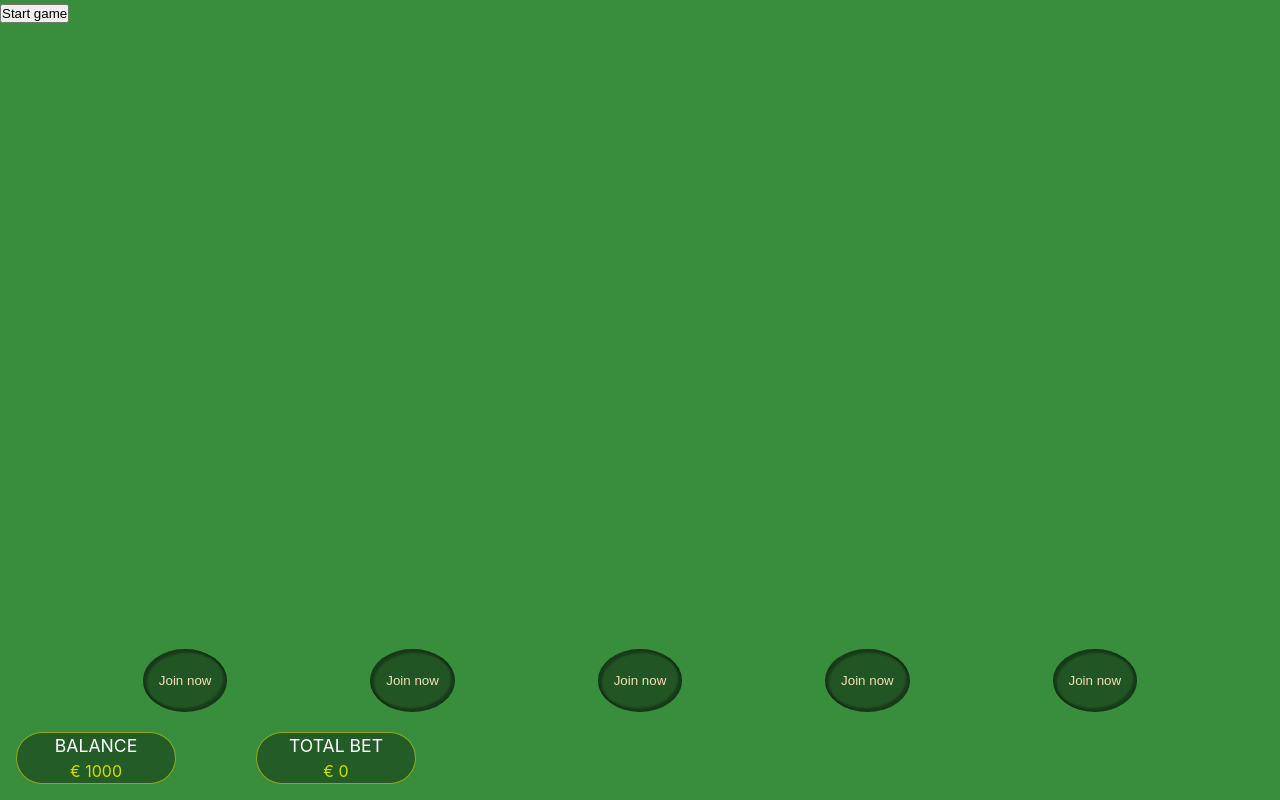
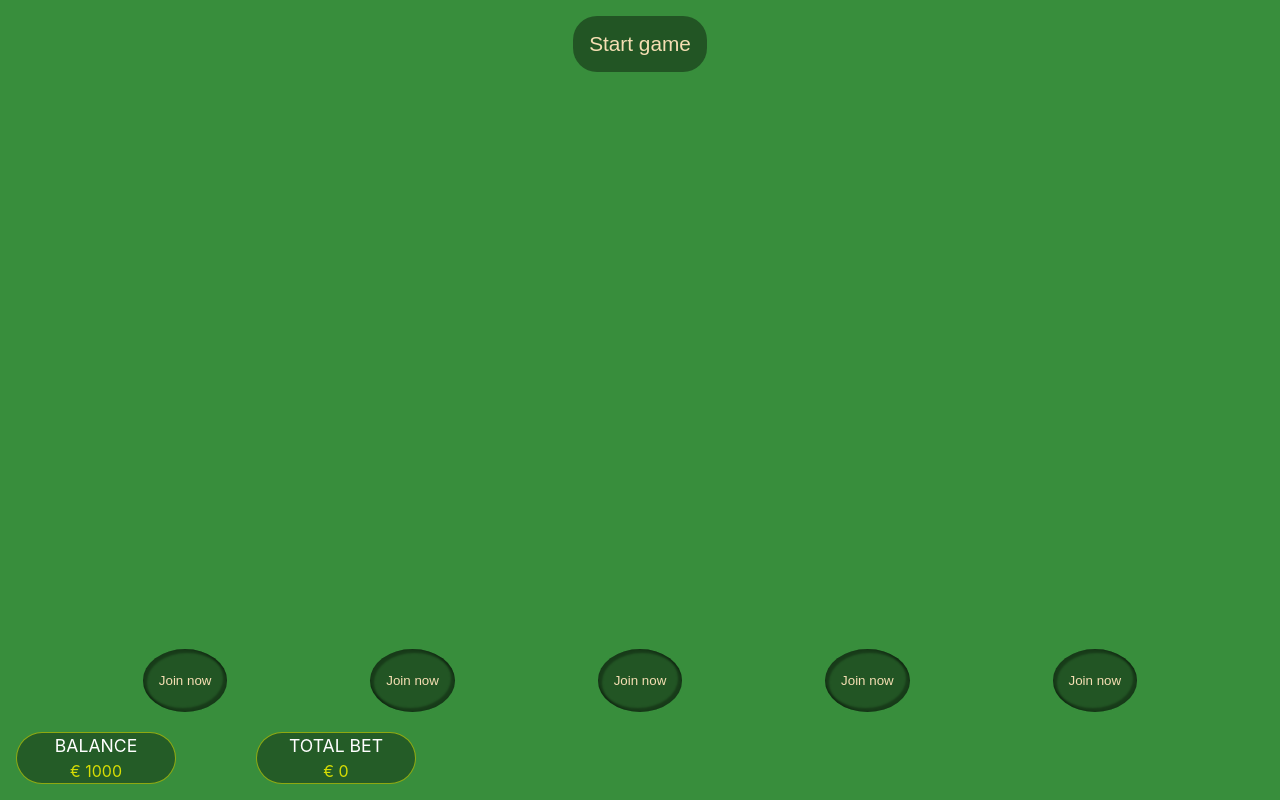
Before and after one commit to bartoszmrosek/Blackjack-Game, a React (Vite) app: page / in a window 1280 px wide. Built offline with nearby package versions, Linux system fonts and the light colour scheme.

Commit message:
Displaying, styling and testing presenter section

```diff
--- a/src/components/GameRoom/DecisionOverlay/DecisionOverlay.module.css
+++ b/src/components/GameRoom/DecisionOverlay/DecisionOverlay.module.css
@@ -5,7 +5,7 @@
     width: 100vw;
     height: 100vh;
 
-    padding-top: 12.5%;
+    padding-top: 17.5%;
 
     display: flex;
     flex-direction: column;
--- a/src/components/GameRoom/GameRoom.tsx
+++ b/src/components/GameRoom/GameRoom.tsx
@@ -14,6 +14,7 @@ import { BetOverlay } from "./BetOverlay/BetOverlay";
 import { Player } from "../../types/Player";
 import { useGameLogic } from "../../hooks/useGameLogic/useGameLogic";
 import { DecisionOverlay } from "./DecisionOverlay/DecisionOverlay";
+import { PresenterSection } from "./PresenterSection/PresenterSection";
 
 const GameRoom: React.FC = () => {
     const [gameRoomState, dispatch] = useReducer(gameRoomReducer, initialRoomState);
@@ -48,7 +49,7 @@ const GameRoom: React.FC = () => {
         }
     }, [betsToUpdate, currentUser.balance, currentUser.id, removeUserFromGame]);
 
-    const [setCurrentPlayers, currentPlayers, currentlyAsking] = useGameLogic(stopGame, resetGame);
+    const [setCurrentPlayers, currentPlayers, currentlyAsking, presenterState] = useGameLogic(stopGame, resetGame);
 
     const addBetToUpdate = useCallback((player: Player) => {
         setBetsToUpdate(bets => [...bets, player]);
@@ -111,7 +112,7 @@ const GameRoom: React.FC = () => {
 
     return (
         <div className={styles.background}>
-            <button onClick={startGame} disabled={gameRoomState.isGameStarted}>Start game</button>
+            <PresenterSection presenter={presenterState} startGameCb={startGame} isGameStarted={gameRoomState.isGameStarted} />
             <div className={styles.userSeats}>
                 {gameRoomState.playersSeats.map((seat, index) => {
                     const user = seat !== "empty" ? seat : { name: "", id: "", bet: { currentBet: 0, previousBet: 0 }, seatNumber: index };
--- /dev/null
+++ b/src/components/GameRoom/PresenterSection/PresenterSection.module.css
@@ -0,0 +1,40 @@
+.presenterContainer{
+    padding: 1rem;
+
+    width: 100%;
+
+    display: flex;
+    flex-direction: row;
+    justify-content: center;
+    align-items: center;
+    gap: 1rem;
+
+    position: relative;
+}
+
+.presenterScore{
+    position: absolute;
+    top: 50%;
+
+    font-size: large;
+
+    border-radius: 0.5rem;
+    border: 2px solid #b69755;
+
+    background-color: rgba(35, 36, 27, 0.8);
+    color: #b69755;
+
+    padding: 0.2rem 0.3rem;
+}
+
+.startGameBtn{
+    padding: 1rem;
+
+    border-radius: 1.5rem;
+    border: 0;
+
+    font-size: 130%;
+
+    color: wheat;
+    background-color: rgba(0,0,0,0.4);
+}
--- /dev/null
+++ b/src/components/GameRoom/PresenterSection/PresenterSection.tsx
@@ -0,0 +1,35 @@
+import React from "react";
+import { PresenterState } from "../../../types/PresenterState";
+import { CardsSpriteLoader } from "../../CardsSpriteLoader/CardsSpriteLoader";
+import styles from "./PresenterSection.module.css";
+
+interface PresenterSectionProps {
+    presenter: PresenterState;
+    isGameStarted: boolean;
+    startGameCb: () => void;
+}
+
+const PresenterSection: React.FC<PresenterSectionProps> = ({ presenter, isGameStarted, startGameCb }) => {
+    return (
+        <section className={styles.presenterContainer}>
+            {!isGameStarted ? (
+                <button onClick={startGameCb} className={styles.startGameBtn}>Start game</button>
+            ) : (
+                <>
+                    {presenter.cards.map((card, index) =>
+                        // eslint-disable-next-line react/no-array-index-key
+                        <CardsSpriteLoader cardId={card} key={index} />,
+                    )}
+                    <div className={styles.presenterScore}>
+                        {presenter.score.filter((score, index) => {
+                            if (index === 0 || score < 21) { return true; }
+                            return false;
+                        }).join("/")}
+                    </div>
+                </>
+            )}
+        </section>
+    );
+};
+
+export { PresenterSection };
--- a/src/components/GameRoom/UserSeat/UserSeat.tsx
+++ b/src/components/GameRoom/UserSeat/UserSeat.tsx
@@ -96,6 +96,7 @@ const UserSeat: React.FC<UserSeatProps> = ({ isEmpty, user, actions, seatId, isG
                     ),
                     )}
                     <div className={styles.cardsInformations}>
+                        <span>{playerStatus.status}</span>
                         <span className={`${styles.cardsScore} ${isCurrentlyDeciding ? styles.scoreDeciding : null}`}>
                             {playerStatus.scorePermutations.filter((score, index) => {
                                 if (index === 0 || score < 21) { return true; }
--- a/src/hooks/useGameLogic/gamelogicReducer.ts
+++ b/src/hooks/useGameLogic/gamelogicReducer.ts
@@ -3,12 +3,13 @@ import { getCardValues } from "../../utils/getCardValues";
 import { getAllPermutations } from "../../utils/getAllPermutations";
 import { getRandomInt } from "../../utils/getRandomInt";
 import deck from "../../cardDeck.json";
+import { PresenterState } from "../../types/PresenterState";
 
 export interface RoundPlayer extends Player {
     cards: string[];
     cardsScore: number[];
     hasMadeFinalDecision: boolean;
-    currentStatus: "won" | "lost" | "playing" | "blackjack";
+    currentStatus: "won" | "lost" | "playing" | "blackjack" | "bust";
 }
 
 export interface CurrentlyAskingState {
@@ -41,16 +42,16 @@ export type GameActions = {
     type: GameActionKind.RESET_GAME | GameActionKind.SWITCH_GAME_STATE;
 };
 
-export interface GameRoomState {
+export interface TableState {
     isGameStarted: boolean;
     isShowingResults: boolean;
     gamePlayers: RoundPlayer[];
-    presenterState: { cards: string[]; score: number[]; };
+    presenterState: PresenterState;
     askingState: CurrentlyAskingState | null;
     cardsInPlay: string[];
 }
 
-export const initialGameState: GameRoomState = {
+export const initialGameState: TableState = {
     isGameStarted: false,
     isShowingResults: false,
     gamePlayers: [],
@@ -62,14 +63,16 @@ export const initialGameState: GameRoomState = {
 function checkCardRules(
     player: { status: RoundPlayer["currentStatus"]; score: number[]; }, presenterScore: number,
 ): RoundPlayer["currentStatus"] {
-    if (player.status === "lost" || player.score.every((possibleScore) => possibleScore > 21)) {
+    if (player.status === "bust") { return "bust"; }
+    if (player.status === "lost"
+        || player.score.every((possibleScore) => possibleScore > 21)) {
         return "lost";
     }
-    const doPlayerHasBlackcjack = player.score.some((possibleScore) => possibleScore === 21);
-    if (presenterScore === 21 && !doPlayerHasBlackcjack) {
+    const doPlayerHasBlackjack = player.score.some((possibleScore) => possibleScore === 21);
+    if (presenterScore === 21 && !doPlayerHasBlackjack) {
         return "lost";
     }
-    if (doPlayerHasBlackcjack) {
+    if (doPlayerHasBlackjack) {
         return "blackjack";
     }
     if (Math.min(...player.score) < presenterScore) {
@@ -84,7 +87,7 @@ function pickNewCardFromDeck(deckRef: string[]): string {
     return chosenCard;
 }
 
-export function gameLogicReducer(state: GameRoomState, action: GameActions): GameRoomState {
+export function gameLogicReducer(state: TableState, action: GameActions): TableState {
     switch (action.type) {
         case GameActionKind.SET_GAME_PLAYERS:
         {
@@ -123,7 +126,7 @@ export function gameLogicReducer(state: GameRoomState, action: GameActions): Gam
                     const mutableCardsInPlay = [...state.cardsInPlay];
                     const newCard = pickNewCardFromDeck(mutableCardsInPlay);
                     const allScorePermutations = getAllPermutations(decidingPlayer.cardsScore, getCardValues(newCard));
-                    const didLost = allScorePermutations.every((possibleScore) => possibleScore > 21);
+                    const didBust = allScorePermutations.every((possibleScore) => possibleScore > 21);
                     return {
                         ...state,
                         gamePlayers: [
@@ -132,8 +135,8 @@ export function gameLogicReducer(state: GameRoomState, action: GameActions): Gam
                                 ...decidingPlayer,
                                 cards: [...decidingPlayer.cards, newCard],
                                 cardsScore: allScorePermutations,
-                                currentStatus: didLost ? "lost" : "playing",
-                                hasMadeFinalDecision: didLost,
+                                currentStatus: didBust ? "bust" : "playing",
+                                hasMadeFinalDecision: didBust,
                             },
                             ...state.gamePlayers.slice(playerIndex + 1),
                         ],
@@ -145,7 +148,7 @@ export function gameLogicReducer(state: GameRoomState, action: GameActions): Gam
                     const mutableCardsInPlay = [...state.cardsInPlay];
                     const newCard = pickNewCardFromDeck(mutableCardsInPlay);
                     const allScorePermutations = getAllPermutations(decidingPlayer.cardsScore, getCardValues(newCard));
-                    const didLost = allScorePermutations.every((possibleScore) => possibleScore > 21);
+                    const didBust = allScorePermutations.every((possibleScore) => possibleScore > 21);
                     return {
                         ...state,
                         gamePlayers: [
@@ -159,7 +162,7 @@ export function gameLogicReducer(state: GameRoomState, action: GameActions): Gam
                                 },
                                 cards: [...decidingPlayer.cards, newCard],
                                 cardsScore: allScorePermutations,
-                                currentStatus: didLost ? "lost" : "playing",
+                                currentStatus: didBust ? "bust" : "playing",
                                 hasMadeFinalDecision: true,
                             },
                             ...state.gamePlayers.slice(playerIndex + 1),
@@ -186,7 +189,7 @@ export function gameLogicReducer(state: GameRoomState, action: GameActions): Gam
         {
             const mutablePresenterState = { ...state.presenterState };
             const mutableCardsInGame = [...state.cardsInPlay];
-            const updatePresenterState = (presenter: GameRoomState["presenterState"]) => {
+            const updatePresenterState = (presenter: TableState["presenterState"]) => {
                 if (Math.min(...presenter.score) < 17) {
                     const newCard = pickNewCardFromDeck(mutableCardsInGame);
                     mutablePresenterState.cards.push(newCard);
@@ -196,7 +199,7 @@ export function gameLogicReducer(state: GameRoomState, action: GameActions): Gam
             };
             updatePresenterState(mutablePresenterState);
 
-            const newState: GameRoomState = {
+            const newState: TableState = {
                 ...state,
                 presenterState: mutablePresenterState,
                 askingState: null,
--- a/src/hooks/useGameLogic/useGameLogic.ts
+++ b/src/hooks/useGameLogic/useGameLogic.ts
@@ -6,6 +6,7 @@ import {
     CurrentlyAskingState,
     GameActionKind,
     gameLogicReducer,
+    TableState,
     initialGameState,
     RoundPlayer,
 } from "./gamelogicReducer";
@@ -15,7 +16,7 @@ type UseGameLogicReturn = Readonly<
     (players: Player[]) => void,
     RoundPlayer[],
     CurrentlyAskingState | null,
-    number[],
+    TableState["presenterState"],
 ]
 >;
 
@@ -93,7 +94,7 @@ const useGameLogic = (stopGameCb: (funds: number) => void, resetGameCb: () => vo
         return () => clearTimeout(timer);
     }, [isShowingResults, resetGameCb]);
 
-    return [setPlayersForGame, gamePlayers, askingState, gameLogicState.presenterState.score] as const;
+    return [setPlayersForGame, gamePlayers, askingState, gameLogicState.presenterState] as const;
 };
 
 export { useGameLogic };
--- /dev/null
+++ b/src/types/PresenterState.d.ts
@@ -0,0 +1,4 @@
+export interface PresenterState {
+    cards: string[];
+    score: number[];
+}
--- a/src/utils/getAllPermutations.ts
+++ b/src/utils/getAllPermutations.ts
@@ -5,5 +5,6 @@ export function getAllPermutations(firstArr: number[], secondArr: number[]): num
             res.push(firstArrVal + secondArrVal);
         }
     }
-    return res;
+    const withRemoveDuplicates = [...new Set(res)];
+    return withRemoveDuplicates;
 }
```
Also changed, not shown: 1 other file (tests, documents, lock files or other folders).
